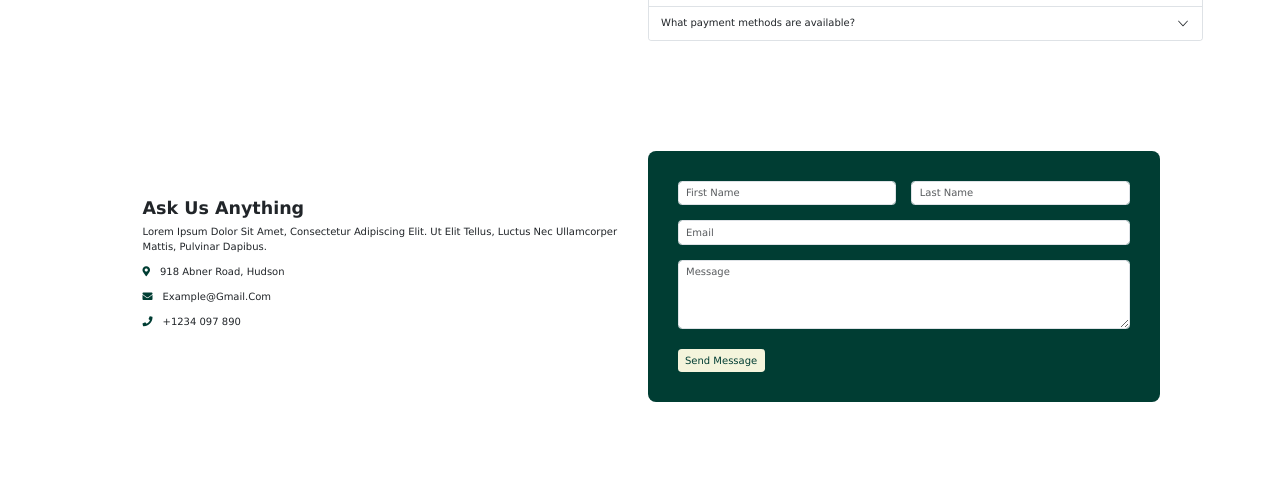
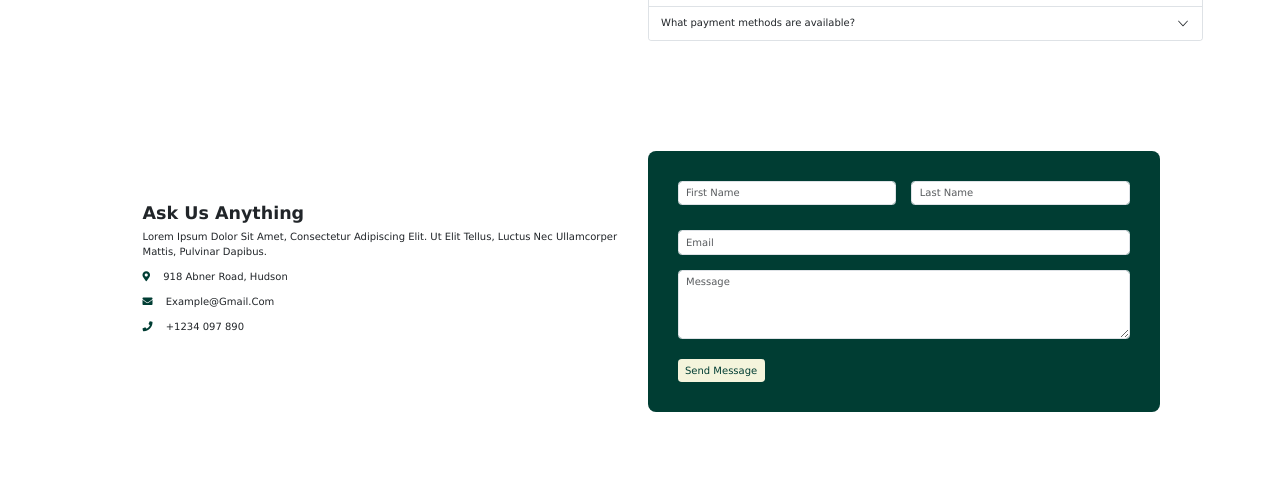
Before and after one commit to zxayn/Agrimirai, a PHP site: page /contactus.php in a window 1280 px wide. Shown: the part 956-1438 px from the top of the page. Run offline with PHP 8.4, Linux system fonts and the light colour scheme.

Commit message:
08/06/2025

```diff
--- a/contactus.php
+++ b/contactus.php
@@ -427,115 +427,127 @@ body {
     <div class="hero-content">
         <h1>Contact Us</h1>
         <svg class="wave" viewBox="0 0 1440 100">
-                <path fill="none" stroke="#ffffff" stroke-width="4"
-                        d="M0,50 C360,0 1080,100 1440,50" />
-                </svg>
+        <path fill="none" stroke="#ffffff" stroke-width="4" d="M0,50 C360,0 1080,100 1440,50" /></svg>
             <p>Lorem ipsum dolor sit amet consectetur adipiscing elit.</p>
     </div>
 </div>
+
 <!-- jumbotron end -->
 
 <!--FAQ-->
+
 <section id="faqu">
     <div class="container py-5">
         <div class="row">
+
 <!-- Left Column -->
+
         <div class="col-md-6 ps-md-4 mb-5">
             <h2 class="faq-title" style="font-weight: bold;">Frequently Asked<br>Questions</h2>
                 <p>Lorem ipsum dolor sit amet, cons ectetur adipis cing elit. Etiam ullam corper risus nec porttitor rhoncus. Etiam dolor arcu.</p>
         </div>
 
 <!-- Right Column -->
+
 <div class="col-md-6">
     <div class="accordion" id="faqAccordion">
+
 <!-- Item 1 -->
+
     <div class="accordion-item">
         <h2 class="accordion-header">
-                        <button class="accordion-button" type="button" data-bs-toggle="collapse" data-bs-target="#faq1" aria-expanded="true">
-                        How long does it take to create an article?
+            <button class="accordion-button" type="button" data-bs-toggle="collapse" data-bs-target="#faq1" aria-expanded="true">How long does it take to create an article?
             </button>
         </h2>
     <div id="faq1" class="accordion-collapse collapse show" data-bs-parent="#faqAccordion">
-                        <div class="accordion-body">
-                        Far far away, behind the word mountains, far from the countries Vokalia and Consonantia...
+        <div class="accordion-body">Far far away, behind the word mountains, far from the countries Vokalia and Consonantia...
         </div>
     </div>
 </div>
+
 <!-- Item 2 -->
+
 <div class="accordion-item">
     <h2 class="accordion-header">
-                        <button class="accordion-button collapsed" type="button" data-bs-toggle="collapse" data-bs-target="#faq2">
-                        How much does it cost for a consultation on SEO?
+        <button class="accordion-button collapsed" type="button" data-bs-toggle="collapse" data-bs-target="#faq2">How much does it cost for a consultation on SEO?
         </button>
     </h2>
     <div id="faq2" class="accordion-collapse collapse" data-bs-parent="#faqAccordion">
-                        <div class="accordion-body">
-                        Consultation pricing depends on the package and service type.
+        <div class="accordion-body">Consultation pricing depends on the package and service type.</div>
     </div>
 </div>
-                    </div>
+
 <!-- Item 3 -->
+
 <div class="accordion-item">
     <h2 class="accordion-header">
-                        <button class="accordion-button collapsed" type="button" data-bs-toggle="collapse" data-bs-target="#faq3">
-                        What payment methods are available?
+    <button class="accordion-button collapsed" type="button" data-bs-toggle="collapse" data-bs-target="#faq3">What payment methods are available?
     </button>
     </h2>
         <div id="faq3" class="accordion-collapse collapse" data-bs-parent="#faqAccordion">
-                        <div class="accordion-body">
-                        We accept credit cards, PayPal, and bank transfers.
+            <div class="accordion-body">We accept credit cards, PayPal, and bank transfers.</div>
         </div>
     </div>
 </div>
 </div>
-                </div>
-            </div>
-        </div>
+
 </section>
+
 <!--FAQ end-->
 
-    <!--Form-->
+<!-- Form -->
+
 <div class="container contact-section">
     <div class="row align-items-center">
+
 <!-- Info Section -->
+
 <div class="col-md-6 d-flex flex-column justify-content-center align-items-start ps-md-5 mb-4">
     <h3 class="fw-bold">Ask Us Anything</h3>
         <p>Lorem ipsum dolor sit amet, consectetur adipiscing elit. Ut elit tellus, luctus nec ullamcorper mattis, pulvinar dapibus.</p>
     <div class="contact-info">
-        <p><i class="fas fa-map-marker-alt "></i>918 Abner Road, Hudson</p>
-        <p><i class="fas fa-envelope "></i>example@gmail.com</p>
-        <p><i class="fas fa-phone"></i>+1234 097 890</p>
+        <p><i class="fas fa-map-marker-alt"></i> 918 Abner Road, Hudson</p>
+        <p><i class="fas fa-envelope"></i> example@gmail.com</p>
+        <p><i class="fas fa-phone"></i> +1234 097 890</p>
     </div>
 </div>
 
 <!-- Form Section -->
+
 <div class="col-md-6">
     <div class="contact-box">
 <form>
     <div class="row">
-            <div class="col-md-6">
+        <div class="col-md-6 mb-3">
             <input type="text" class="form-control" placeholder="First Name">
         </div>
-            <div class="col-md-6">
+        <div class="col-md-6 mb-3">
             <input type="text" class="form-control" placeholder="Last Name">
         </div>
     </div>
+        <div class="mb-3">
             <input type="email" class="form-control" placeholder="Email">
+        </div>
+        <div class="mb-3">
             <textarea class="form-control" rows="4" placeholder="Message"></textarea>
+        </div>
         <button type="submit" class="btn mt-2">Send Message</button>
 </form>
         </div>
             </div>
         </div>
     </div>
-    <!--Form End-->
+
+<!-- Form End -->
 
 <!--Maps-->
+
 <section id="Maps">
     <div class="map-responsive">
         <iframe src="https://www.google.com/maps/embed?pb=!1m14!1m12!1m3!1d7906.34056310714!2d111.99902469999999!3d-7.771760899999993!2m3!1f0!2f0!3f0!3m2!1i1024!2i768!4f13.1!5e0!3m2!1sid!2sid!4v1748531069400!5m2!1sid!2sid" width="400" height="300" style="border:0;" allowfullscreen="" loading="lazy" referrerpolicy="no-referrer-when-downgrade"></iframe>
     </div>
 </section>
+
 <!--Maps end-->
 
 <!-- footer awal -->
```
Lines whose indentation alone changed are shown as unchanged.
